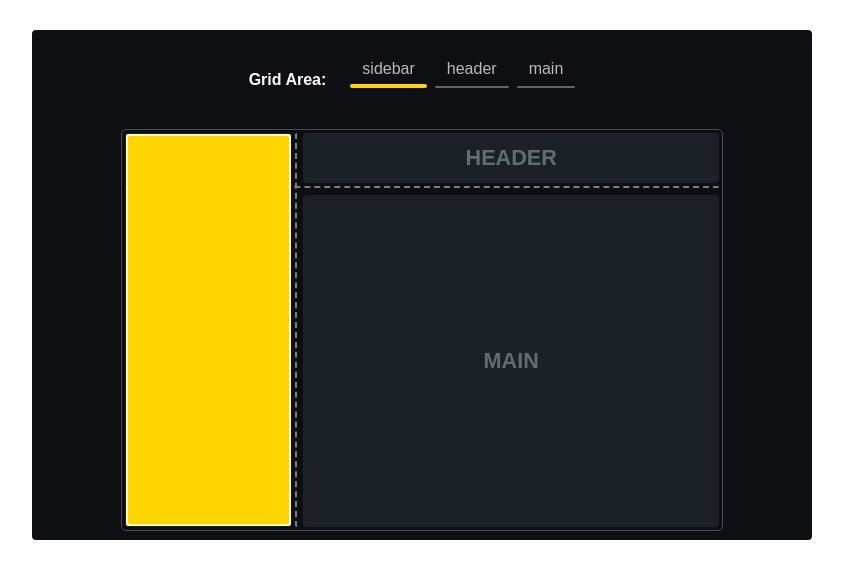
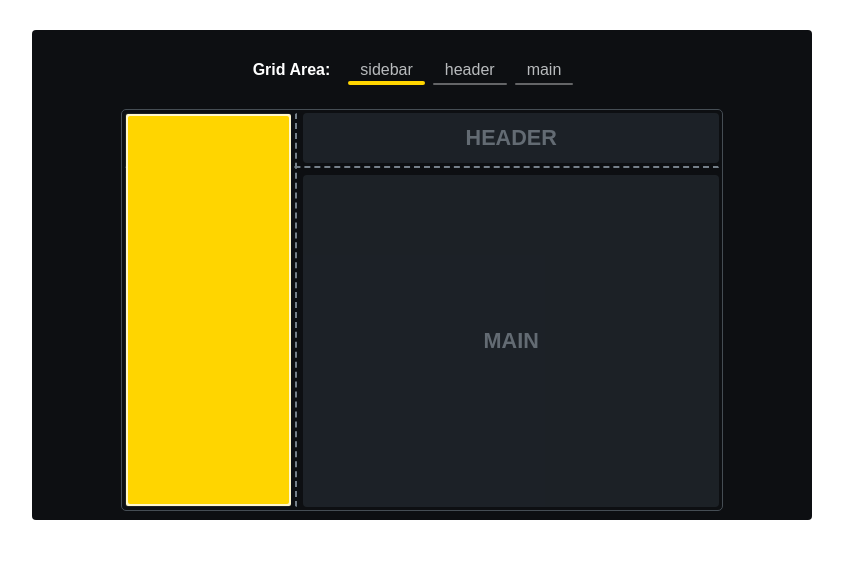
Before and after one commit to aliyuv/css-flex, a React (Vite) app: page /gridarea in a window 1280 px wide. Shown: the top 578 px of the page, without its empty margins (218-1061 px from the left). Built offline with nearby package versions, Linux system fonts and the light colour scheme; a web font is replaced by a local one.

Commit message:
fix bug  css tabs 高度不协调问题

```diff
--- a/src/components/GridArea/GridArea.css
+++ b/src/components/GridArea/GridArea.css
@@ -10,18 +10,17 @@
   display: flex;
   justify-content: center;
   align-items: center;
-  gap: 4px;
-  padding: 10px 16px;
+  padding:4px 0;
   color: white;
+  height: 60px;
 }
 
 .ga-items{
   display: flex;
-  min-height: 60px;
   justify-content: center;
   align-items: flex-start;
   gap: 8px;
-  padding: 0 20px;
+  padding: 0 18px;
 }
 
 .ga-box{
@@ -33,10 +32,9 @@
   align-items: center;
   flex-direction: column;
   gap: 4px;
-  padding: 10px 0;
+  padding: 6px 0;
   cursor: pointer;
   color: rgb(227, 230, 232);
-  user-select: none;          /* 标准属性 */
   -webkit-user-select: none;  /* Chrome/Safari */
   -moz-user-select: none;     /* Firefox */
   -ms-user-select: none;      /* IE/Edge */
@@ -81,7 +79,7 @@
 }
 
 .ga-contaniner{
-  width: 800px;
+  width: min(800px, 95%); /* 增加响应式适应 */
   margin: 20px auto;
   padding: 10px;
 
@@ -190,6 +188,7 @@
   gap: 5px;
   position: absolute;
   inset: 0;
+  contain: strict; /* 启用严格布局隔离 */
 }
 
 .ga-shandow-background{
--- a/src/components/GridArea/GridArea.tsx
+++ b/src/components/GridArea/GridArea.tsx
@@ -62,8 +62,8 @@ export default function GridArea() {
       },
     ], {
       // 添加最小动画时间
-      duration: Math.max(300, 500 * Math.abs(scaleX - 1)),
-      easing: 'ease-in-out',
+      duration: 300, // 固定时长更稳定
+      easing: 'cubic-bezier(0.4, 0, 0.2, 1)', // Material Design 标准曲线
       fill: 'both',
     })
     // 动画完成后清理样式
```
